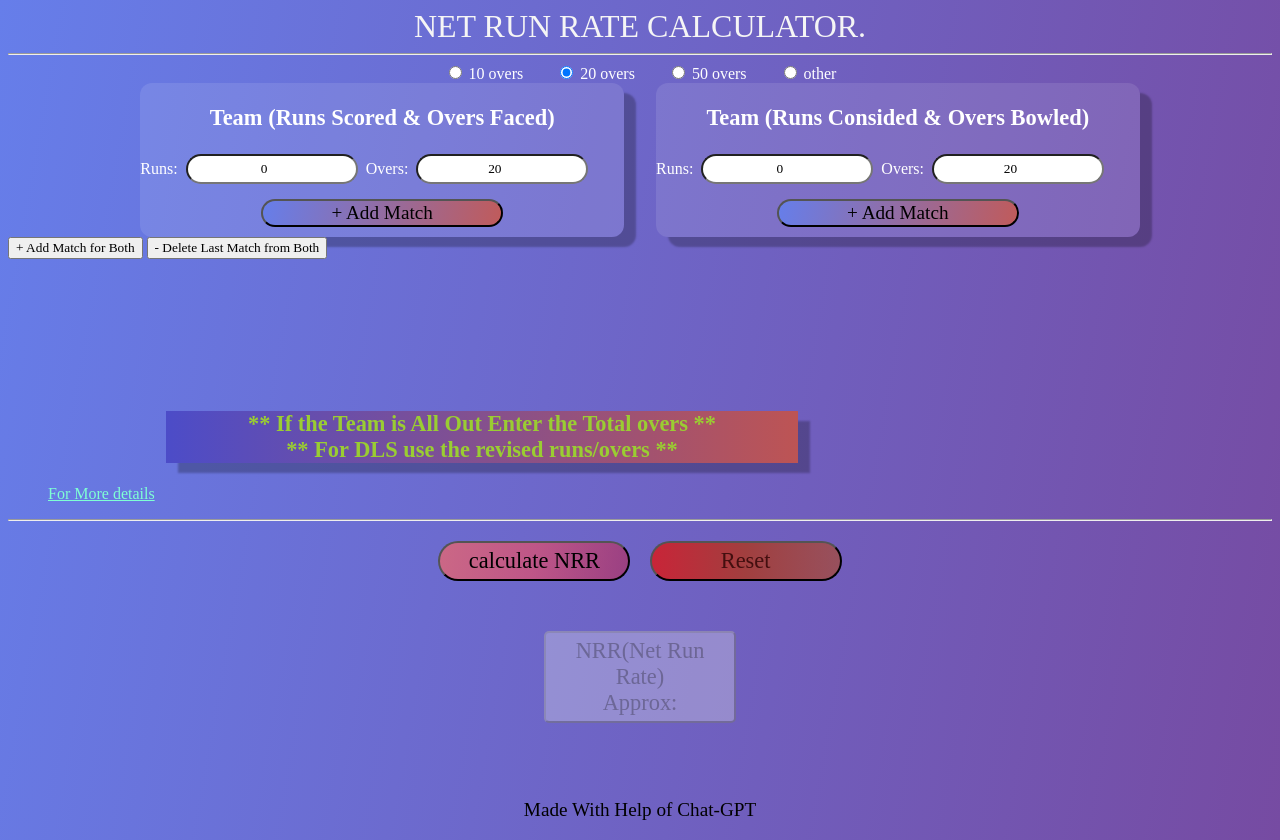
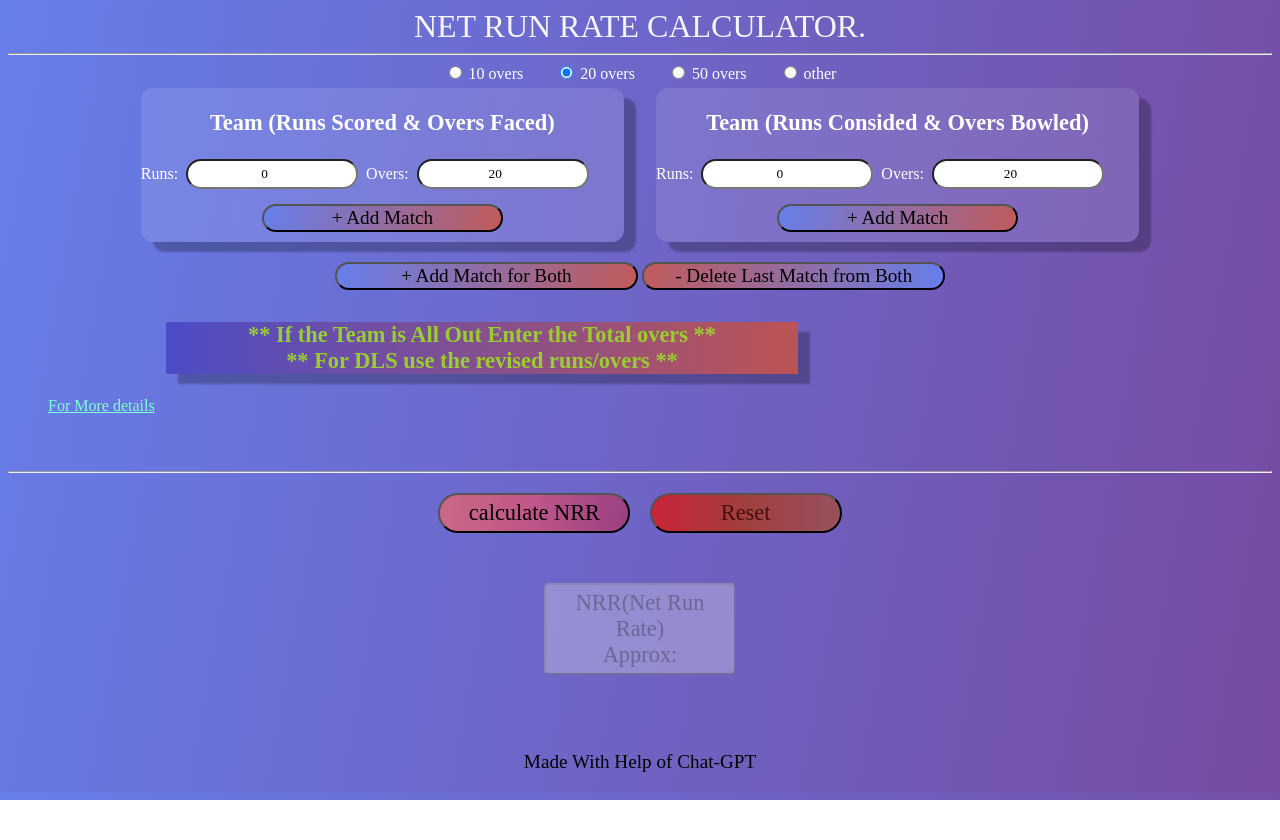
Before and after one commit to HemaSasankSeelam/NRR-calculation, a plain HTML site: page index.html in a window 1280 px wide. After the commit the page ends 800 px from the top, so only its background shows below. Drawn offline with Linux system fonts and the light colour scheme.

Commit message:
Update ipl nrr.css

```diff
--- a/ipl nrr.css
+++ b/ipl nrr.css
@@ -14,6 +14,10 @@ header {
 
 main {
     min-height: 50vh;
+}
+
+#overs-select {
+    margin-bottom: 5px;
 }
 
 .container {
@@ -74,6 +78,7 @@ main {
 }
 
 .each-row button {
+    font-size: 0.8rem;
     position: relative;
     top: -5%;
     left: -1%;
@@ -89,7 +94,8 @@ main {
     box-shadow: 0 0 8px #00ff99;
 }
 
-.add-match {
+.add-match,
+.both button {
     margin: 10px auto;
     border-radius: 50px;
     font-size: 1.2rem;
@@ -99,8 +105,21 @@ main {
     width: 50%;
 }
 
-.add-match:hover {
+.both button {
+    width: 24%;
+}
+
+#delete-for-both {
     background: linear-gradient(100deg, rgb(192, 91, 91), #667eea);
+}
+
+.add-match:hover,
+.both button:hover {
+    background: linear-gradient(100deg, rgb(192, 91, 91), #667eea);
+}
+
+#delete-for-both:hover {
+    background: linear-gradient(100deg, #667eea, rgb(192, 91, 91))
 }
 
 #delete {
@@ -111,10 +130,14 @@ main {
     background-color: red;
 }
 
+.both {
+    margin-top: 10px;
+    text-align: center;
+}
+
 #note {
     padding: 0;
     width: 50%;
-    margin-top: 12%;
     margin-left: 50%;
     transform: translate(-50%, -50%);
 
```
